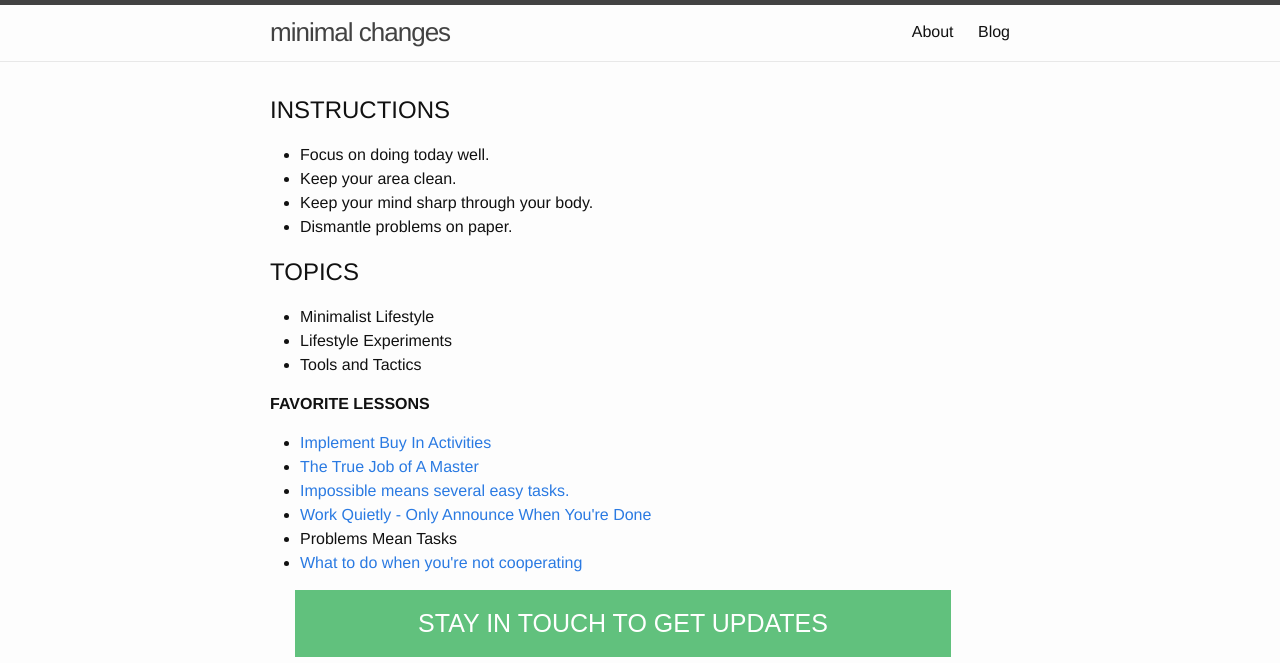
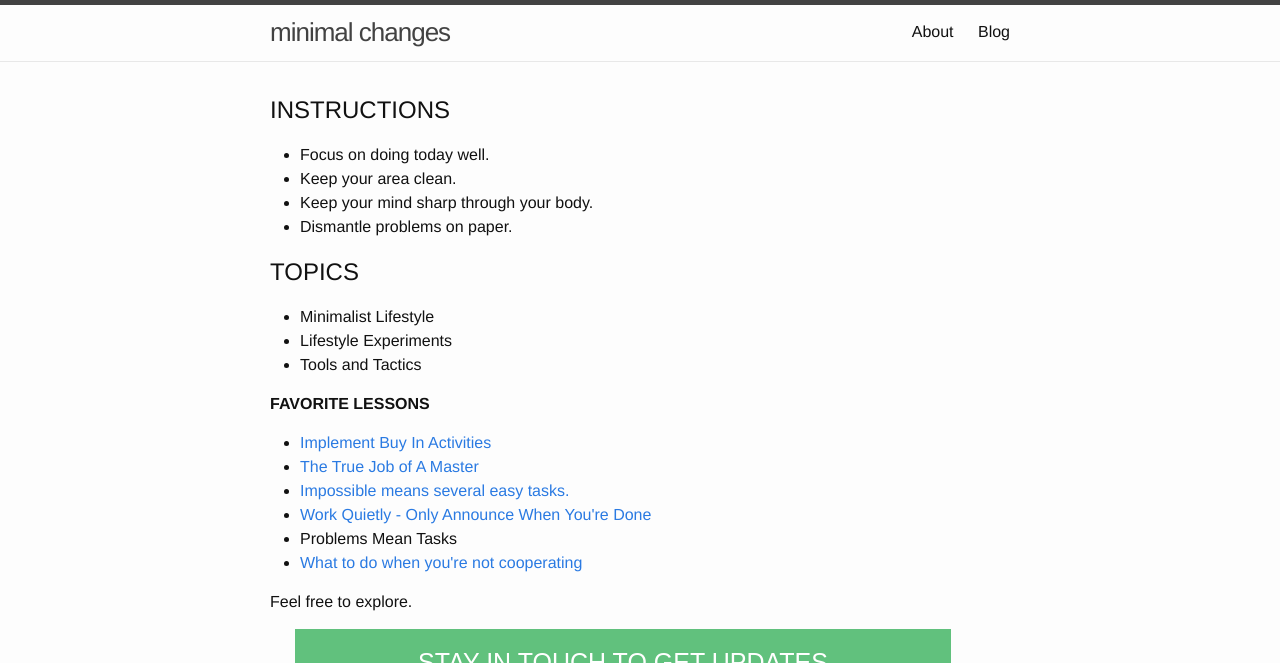
Before and after one commit to kevinolega/minimalchanges, a Jekyll site: the page built from index.md, in a window 1280 px wide, cut to the strip 0-663 px from the top of the page. Built offline with Jekyll 4.4.1, drawn with Linux system fonts in a browser that asks for light colours; nearby versions of some CDN libraries; library files that are not in the unit come from our copies.

Commit message:
Update favorite-lessons.html

```diff
--- a/_includes/favorite-lessons.html
+++ b/_includes/favorite-lessons.html
@@ -8,3 +8,4 @@
     <li>Problems Mean Tasks</li>
     <li><a href="https://minimalchanges.com/resistance/">What to do when you're not cooperating</a></li>
 </ul>
+<p>Feel free to explore.</p>
```
